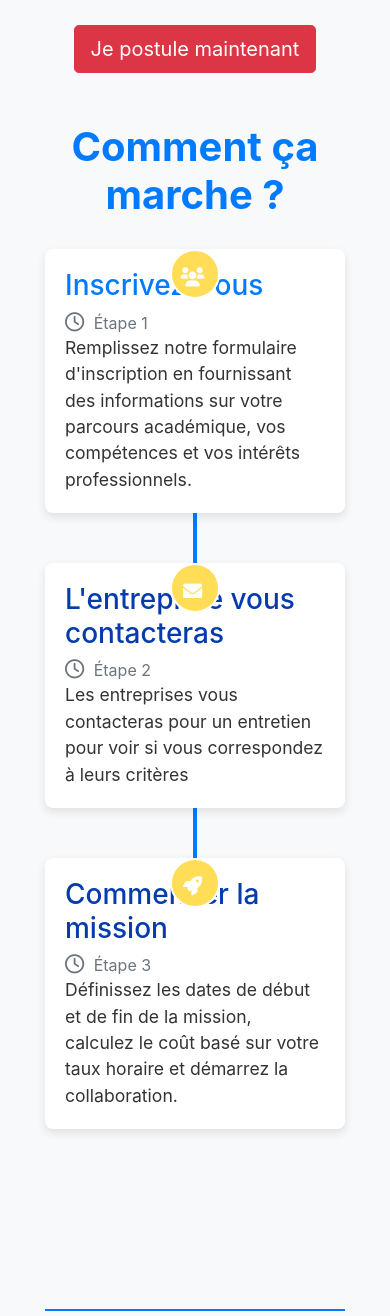
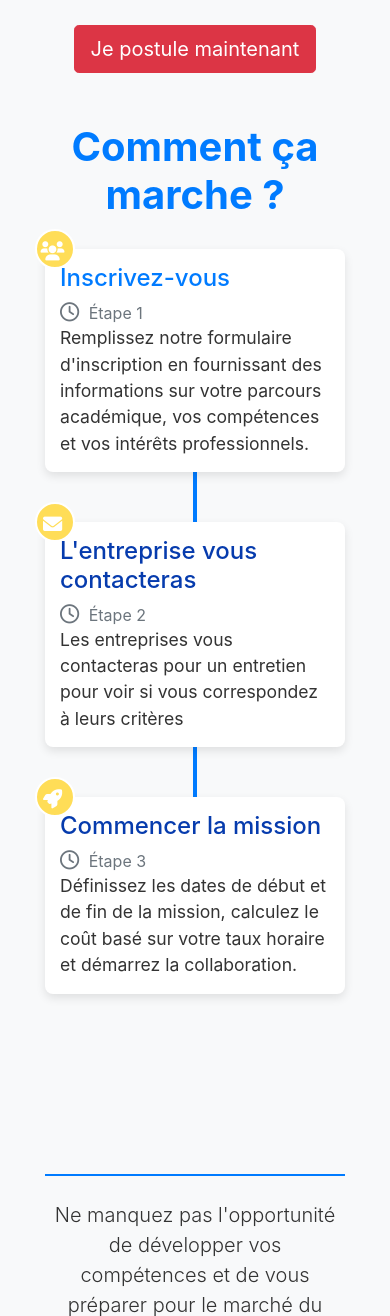
Before and after one commit to ibzzo/FreeJuniorApp, a Django app: page /FreeJunior/page_etudiant/ in a window 390 px wide. Shown: the part 3416-4732 px from the top of the page. Run offline with Django 5.2, Linux system fonts and the light colour scheme; some libraries are stand-ins or nearby versions.

Commit message:
PageEntreprisecommentecrancouler

```diff
--- a/StudentApp/templates/StudentApp/PageEtudiant.html
+++ b/StudentApp/templates/StudentApp/PageEtudiant.html
@@ -295,6 +295,32 @@ p {
 .timeline-heading h3 {
     color: #063BAD; /* New color for h4 elements inside timeline */
 }
+@media (max-width: 767px) {
+     .timeline-badge {
+        width: 40px;
+        height: 40px;
+        line-height: 40px;
+        font-size: 1.2rem;
+        margin-left: -20px;
+        left: 10px; /* Ajustement pour positionner le badge à gauche */
+          top: -20px;
+    }
+
+    .timeline-panel-container {
+        width: 100%;
+        padding-left: 10px;
+        padding-right: 10px;
+    }
+
+    .timeline-panel {
+        padding: 15px;
+    }
+
+    .timeline-heading h3 {
+        font-size: 1.5rem; /* Ajustement de la taille de police pour h3 */
+    }
+}
+
  </style>
 <div class="container mt-4">
     <div class="row">
```
